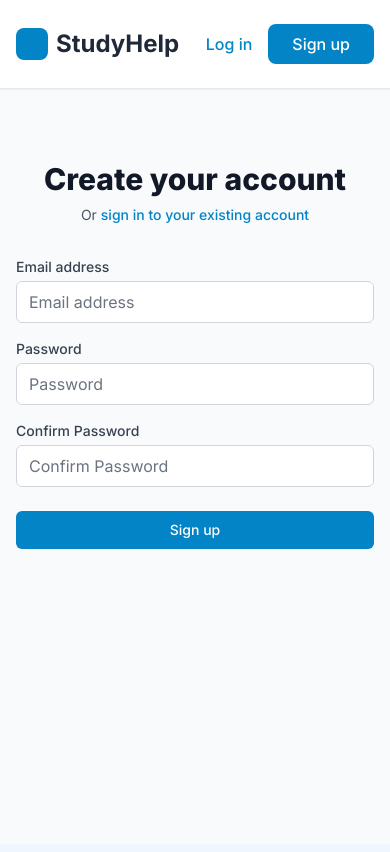
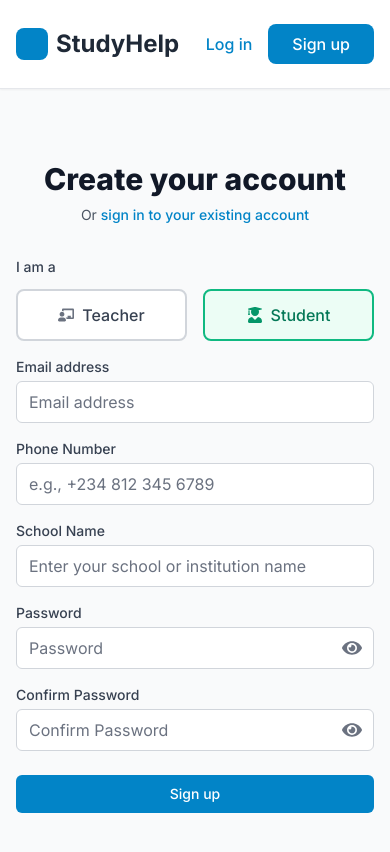
Before and after one commit to Viktor-Kode/studyhubv2, a Next.js app: page /signup in a window 390 px wide. Shown: the top 852 px of the page. Built offline with nearby package versions, Linux system fonts and the light colour scheme; no server answers.

Commit message:
Add role selection, password visibility toggle, phone number, and school name to signup form

```diff
--- a/app/signup/page.tsx
+++ b/app/signup/page.tsx
@@ -1,18 +1,27 @@
 'use client'
 
 import { useState, FormEvent } from 'react'
-import { useRouter } from 'next/navigation'
+import { useRouter, useSearchParams } from 'next/navigation'
 import Link from 'next/link'
 import Navbar from '@/components/Navbar'
 import { authApi } from '@/lib/api/auth'
 import { useAuthStore } from '@/lib/store/authStore'
+import { FaChalkboardTeacher, FaUserGraduate, FaEye, FaEyeSlash } from 'react-icons/fa'
 
 export default function SignUpPage() {
   const router = useRouter()
+  const searchParams = useSearchParams()
   const { setAuth } = useAuthStore()
   const [email, setEmail] = useState('')
+  const [phone, setPhone] = useState('')
+  const [schoolName, setSchoolName] = useState('')
   const [password, setPassword] = useState('')
   const [confirmPassword, setConfirmPassword] = useState('')
+  const [role, setRole] = useState<'teacher' | 'student'>(
+    (searchParams.get('role') as 'teacher' | 'student') || 'student'
+  )
+  const [showPassword, setShowPassword] = useState(false)
+  const [showConfirmPassword, setShowConfirmPassword] = useState(false)
   const [loading, setLoading] = useState(false)
   const [error, setError] = useState<string | null>(null)
   const [validationErrors, setValidationErrors] = useState<Record<string, string>>({})
@@ -24,6 +33,22 @@ export default function SignUpPage() {
       errors.email = 'Email is required'
     } else if (!/\S+@\S+\.\S+/.test(email)) {
       errors.email = 'Email is invalid'
+    }
+
+    if (!phone) {
+      errors.phone = 'Phone number is required'
+    } else if (!/^[+]?[(]?[0-9]{1,4}[)]?[-\s.]?[(]?[0-9]{1,4}[)]?[-\s.]?[0-9]{1,9}$/.test(phone.replace(/\s/g, ''))) {
+      errors.phone = 'Please enter a valid phone number'
+    }
+
+    if (!schoolName) {
+      errors.schoolName = 'School name is required'
+    } else if (schoolName.trim().length < 2) {
+      errors.schoolName = 'School name must be at least 2 characters'
+    }
+
+    if (!role) {
+      errors.role = 'Please select a role'
     }
 
     if (!password) {
@@ -54,7 +79,13 @@ export default function SignUpPage() {
     setLoading(true)
 
     try {
-      const response = await authApi.register({ email, password })
+      const response = await authApi.register({
+        email,
+        password,
+        role,
+        phone: phone.trim(),
+        schoolName: schoolName.trim()
+      })
       setAuth(response.user, response.token)
       router.push('/dashboard')
     } catch (err: any) {
@@ -92,6 +123,42 @@ export default function SignUpPage() {
               </div>
             )}
             <div className="space-y-4">
+              {/* Role Selection */}
+              <div>
+                <label className="block text-sm font-medium text-gray-700 mb-3">
+                  I am a
+                </label>
+                <div className="grid grid-cols-2 gap-4">
+                  <button
+                    type="button"
+                    onClick={() => setRole('teacher')}
+                    className={`relative flex items-center justify-center px-4 py-3 border-2 rounded-lg transition-all duration-200 ${
+                      role === 'teacher'
+                        ? 'border-blue-500 bg-blue-50 text-blue-700'
+                        : 'border-gray-300 bg-white text-gray-700 hover:border-gray-400'
+                    }`}
+                  >
+                    <FaChalkboardTeacher className={`mr-2 ${role === 'teacher' ? 'text-blue-600' : 'text-gray-500'}`} />
+                    <span className="font-medium">Teacher</span>
+                  </button>
+                  <button
+                    type="button"
+                    onClick={() => setRole('student')}
+                    className={`relative flex items-center justify-center px-4 py-3 border-2 rounded-lg transition-all duration-200 ${
+                      role === 'student'
+                        ? 'border-emerald-500 bg-emerald-50 text-emerald-700'
+                        : 'border-gray-300 bg-white text-gray-700 hover:border-gray-400'
+                    }`}
+                  >
+                    <FaUserGraduate className={`mr-2 ${role === 'student' ? 'text-emerald-600' : 'text-gray-500'}`} />
+                    <span className="font-medium">Student</span>
+                  </button>
+                </div>
+                {validationErrors.role && (
+                  <p className="mt-1 text-sm text-red-600">{validationErrors.role}</p>
+                )}
+              </div>
+
               <div>
                 <label htmlFor="email" className="block text-sm font-medium text-gray-700">
                   Email address
@@ -115,25 +182,87 @@ export default function SignUpPage() {
                   <p className="mt-1 text-sm text-red-600">{validationErrors.email}</p>
                 )}
               </div>
+
+              <div>
+                <label htmlFor="phone" className="block text-sm font-medium text-gray-700">
+                  Phone Number
+                </label>
+                <input
+                  id="phone"
+                  name="phone"
+                  type="tel"
+                  autoComplete="tel"
+                  required
+                  value={phone}
+                  onChange={(e) => setPhone(e.target.value)}
+                  className={`mt-1 appearance-none relative block w-full px-3 py-2 border ${
+                    validationErrors.phone
+                      ? 'border-red-300'
+                      : 'border-gray-300'
+                  } placeholder-gray-500 text-gray-900 rounded-md focus:outline-none focus:ring-primary-500 focus:border-primary-500 focus:z-10 sm:text-sm`}
+                  placeholder="e.g., +234 812 345 6789"
+                />
+                {validationErrors.phone && (
+                  <p className="mt-1 text-sm text-red-600">{validationErrors.phone}</p>
+                )}
+              </div>
+
+              <div>
+                <label htmlFor="schoolName" className="block text-sm font-medium text-gray-700">
+                  School Name
+                </label>
+                <input
+                  id="schoolName"
+                  name="schoolName"
+                  type="text"
+                  autoComplete="organization"
+                  required
+                  value={schoolName}
+                  onChange={(e) => setSchoolName(e.target.value)}
+                  className={`mt-1 appearance-none relative block w-full px-3 py-2 border ${
+                    validationErrors.schoolName
+                      ? 'border-red-300'
+                      : 'border-gray-300'
+                  } placeholder-gray-500 text-gray-900 rounded-md focus:outline-none focus:ring-primary-500 focus:border-primary-500 focus:z-10 sm:text-sm`}
+                  placeholder="Enter your school or institution name"
+                />
+                {validationErrors.schoolName && (
+                  <p className="mt-1 text-sm text-red-600">{validationErrors.schoolName}</p>
+                )}
+              </div>
+
               <div>
                 <label htmlFor="password" className="block text-sm font-medium text-gray-700">
                   Password
                 </label>
+                <div className="relative mt-1">
                   <input
                     id="password"
                     name="password"
-                  type="password"
+                    type={showPassword ? 'text' : 'password'}
                     autoComplete="new-password"
                     required
                     value={password}
                     onChange={(e) => setPassword(e.target.value)}
-                  className={`mt-1 appearance-none relative block w-full px-3 py-2 border ${
+                    className={`appearance-none relative block w-full px-3 py-2 pr-10 border ${
                       validationErrors.password
                         ? 'border-red-300'
                         : 'border-gray-300'
                     } placeholder-gray-500 text-gray-900 rounded-md focus:outline-none focus:ring-primary-500 focus:border-primary-500 focus:z-10 sm:text-sm`}
                     placeholder="Password"
                   />
+                  <button
+                    type="button"
+                    onClick={() => setShowPassword(!showPassword)}
+                    className="absolute inset-y-0 right-0 flex items-center pr-3 text-gray-500 hover:text-gray-700"
+                  >
+                    {showPassword ? (
+                      <FaEyeSlash className="h-5 w-5" />
+                    ) : (
+                      <FaEye className="h-5 w-5" />
+                    )}
+                  </button>
+                </div>
                 {validationErrors.password && (
                   <p className="mt-1 text-sm text-red-600">{validationErrors.password}</p>
                 )}
@@ -142,21 +271,34 @@ export default function SignUpPage() {
                 <label htmlFor="confirmPassword" className="block text-sm font-medium text-gray-700">
                   Confirm Password
                 </label>
+                <div className="relative mt-1">
                   <input
                     id="confirmPassword"
                     name="confirmPassword"
-                  type="password"
+                    type={showConfirmPassword ? 'text' : 'password'}
                     autoComplete="new-password"
                     required
                     value={confirmPassword}
                     onChange={(e) => setConfirmPassword(e.target.value)}
-                  className={`mt-1 appearance-none relative block w-full px-3 py-2 border ${
+                    className={`appearance-none relative block w-full px-3 py-2 pr-10 border ${
                       validationErrors.confirmPassword
                         ? 'border-red-300'
                         : 'border-gray-300'
                     } placeholder-gray-500 text-gray-900 rounded-md focus:outline-none focus:ring-primary-500 focus:border-primary-500 focus:z-10 sm:text-sm`}
                     placeholder="Confirm Password"
                   />
+                  <button
+                    type="button"
+                    onClick={() => setShowConfirmPassword(!showConfirmPassword)}
+                    className="absolute inset-y-0 right-0 flex items-center pr-3 text-gray-500 hover:text-gray-700"
+                  >
+                    {showConfirmPassword ? (
+                      <FaEyeSlash className="h-5 w-5" />
+                    ) : (
+                      <FaEye className="h-5 w-5" />
+                    )}
+                  </button>
+                </div>
                 {validationErrors.confirmPassword && (
                   <p className="mt-1 text-sm text-red-600">
                     {validationErrors.confirmPassword}
--- a/lib/api/auth.ts
+++ b/lib/api/auth.ts
@@ -3,6 +3,9 @@ import { apiClient } from './client'
 export interface RegisterData {
   email: string
   password: string
+  role?: 'teacher' | 'student'
+  phone?: string
+  schoolName?: string
 }
 
 export interface LoginData {
```
Lines whose indentation alone changed are shown as unchanged.
